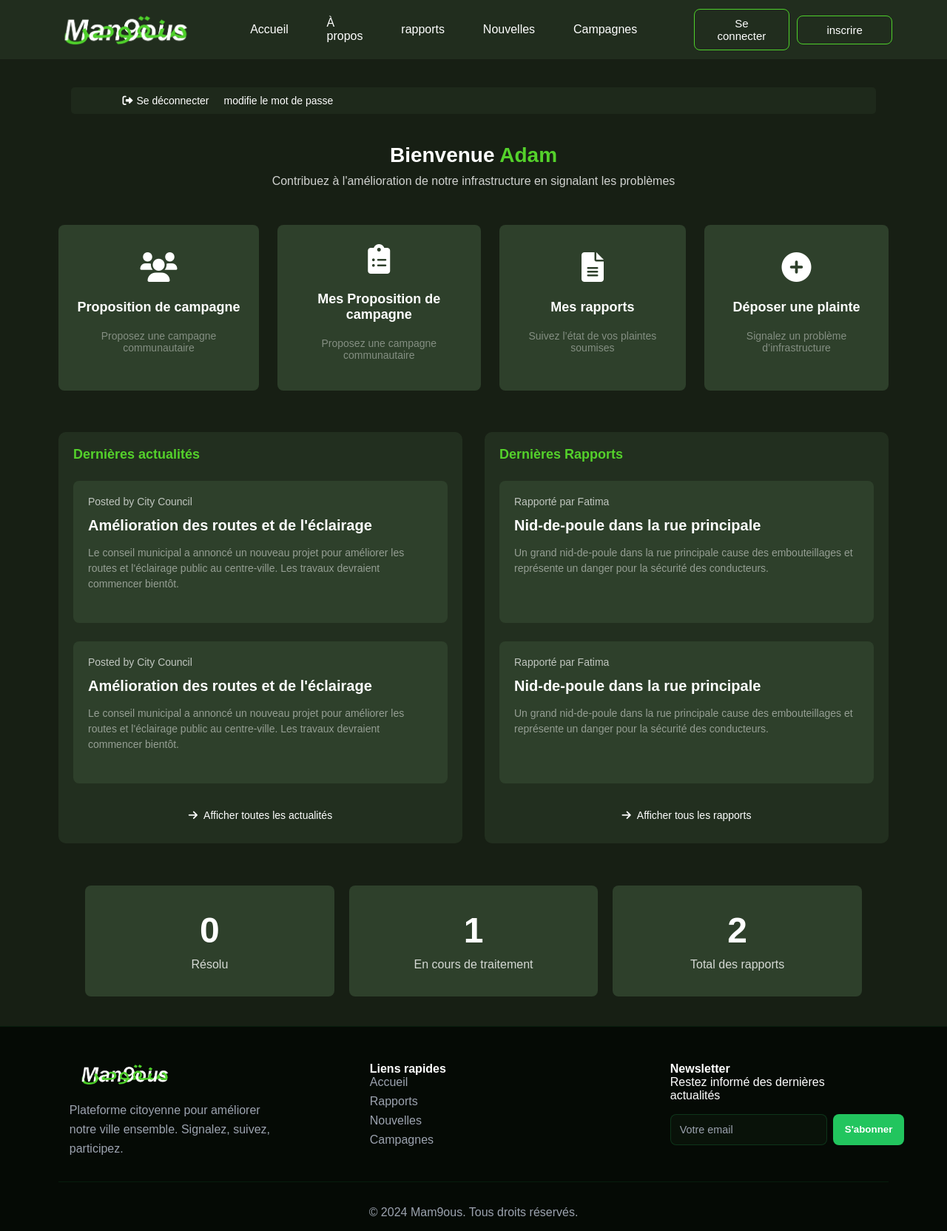
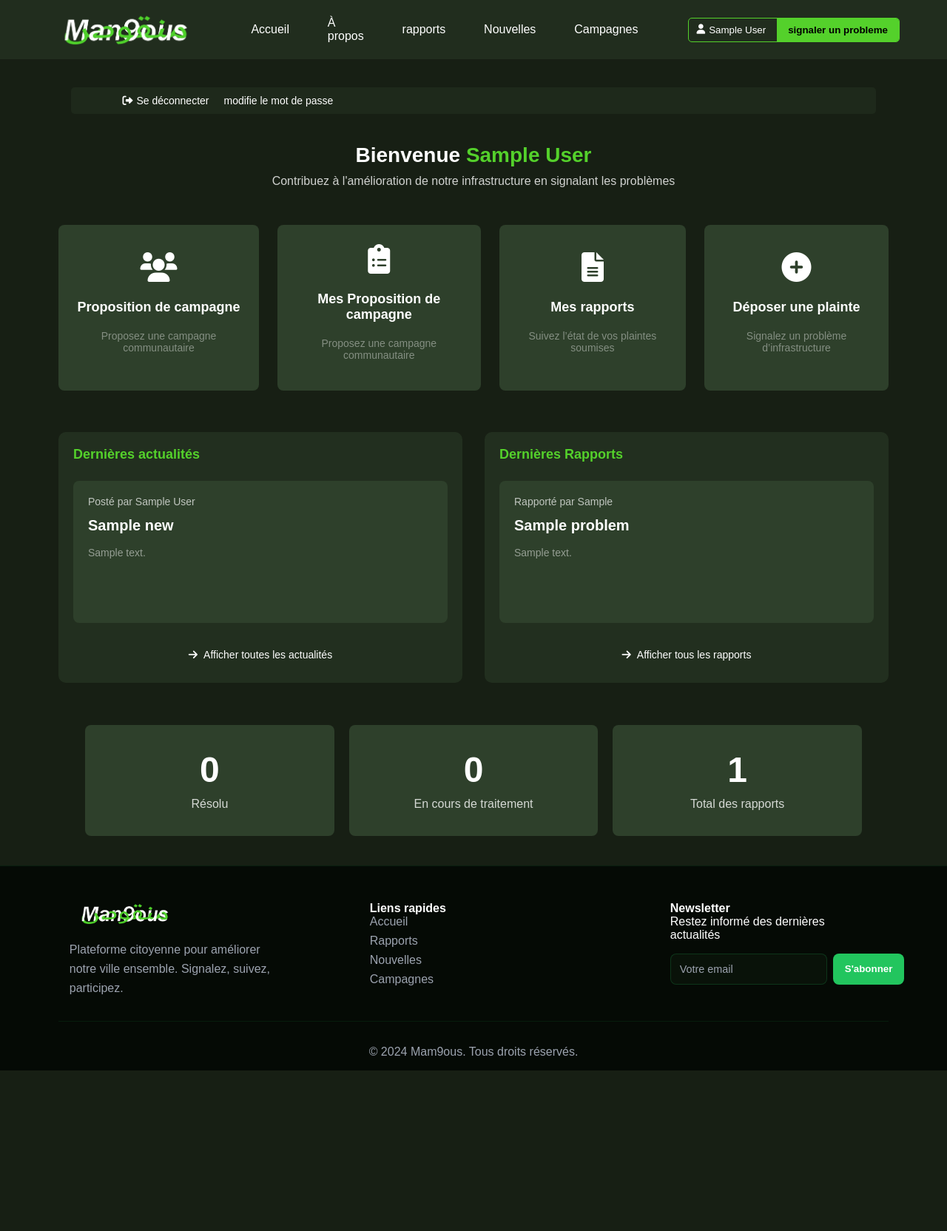
Before and after one commit to elcadii/man9ous-, a PHP site: page /profile.php in a window 1280 px wide. Shown: the whole page at 74% size. After the commit the page ends 1447 px from the top, so only its background shows below. Run offline with PHP 8.4, Linux system fonts and the light colour scheme; the visitor is signed in with stand-in values (Sample User, id 1); tables that the repository leaves empty or names only in its code hold one stand-in row (values such as "Sample post").

Commit message:
final profile

```diff
--- a/user/profile.php
+++ b/user/profile.php
@@ -1,15 +1,20 @@
+<?php
+include("scriptPhP/script_profile.php");
+
+?>
 <!DOCTYPE html>
 <html lang="fr">
+
 <head>
   <meta charset="UTF-8" />
   <meta name="viewport" content="width=device-width, initial-scale=1.0" />
   <title>Man9ous - Dashboard</title>
-    <link rel="stylesheet" href="style/profile.css"/>
+  <link rel="stylesheet" href="style/profile.css" />
   <link
     rel="stylesheet"
-      href="https://cdnjs.cloudflare.com/ajax/libs/font-awesome/6.0.0-beta3/css/all.min.css"
-    />
+    href="https://cdnjs.cloudflare.com/ajax/libs/font-awesome/6.0.0-beta3/css/all.min.css" />
 </head>
+
 <body>
   <?php
   include("../includs/header.php");
@@ -26,7 +31,9 @@
   <main>
     <div class="container">
       <div class="welcome-section">
-          <h1>Bienvenue <span class="highlight">Adam</span></h1>
+        <h1>Bienvenue <span class="highlight">
+            <?php echo htmlspecialchars($name); ?>
+          </span></h1>
         <p>
           Contribuez à l'amélioration de notre infrastructure en signalant les
           problèmes
@@ -84,7 +91,7 @@
           <h2 class="column-title">Dernières actualités</h2>
 
           <!-- News Card 1 -->
-            <div class="content-card">
+          <!-- <div class="content-card">
             <div class="card-meta">Posted by City Council</div>
             <h3 class="card-title">
               Amélioration des routes et de l'éclairage
@@ -94,20 +101,20 @@
               les routes et l'éclairage public au centre-ville. Les travaux
               devraient commencer bientôt.
             </p>
-            </div>
+          </div> -->
 
           <!-- News Card 2 -->
+          <?php foreach ($latestNews as $news): ?>
             <div class="content-card">
-              <div class="card-meta">Posted by City Council</div>
-              <h3 class="card-title">
-                Amélioration des routes et de l'éclairage
-              </h3>
+              <div class="card-meta">
+                Posté par <?= htmlspecialchars($news['first_name'] . ' ' . $news['last_name']) ?>
+              </div>
+              <h3 class="card-title"><?= htmlspecialchars($news['news_title_']) ?></h3>
               <p class="card-description">
-                Le conseil municipal a annoncé un nouveau projet pour améliorer
-                les routes et l'éclairage public au centre-ville. Les travaux
-                devraient commencer bientôt.
+                <?= nl2br(htmlspecialchars($news['news_description'])) ?>
               </p>
             </div>
+          <?php endforeach; ?>
 
           <!-- View All News Link -->
           <a href="#" class="view-all-link">
@@ -120,7 +127,7 @@
           <!-- No title for this column in the design -->
           <h2 class="column-title">Dernières Rapports</h2>
           <!-- Report Card 1 -->
-            <div class="content-card">
+          <!-- <div class="content-card">
             <div class="card-meta">Rapporté par Fatima</div>
             <h3 class="card-title">Nid-de-poule dans la rue principale</h3>
             <p class="card-description">
@@ -128,18 +135,18 @@
               embouteillages et représente un danger pour la sécurité des
               conducteurs.
             </p>
-            </div>
+          </div> -->
 
           <!-- Report Card 2 -->
+          <?php foreach ($latestReports as $report): ?>
             <div class="content-card">
-              <div class="card-meta">Rapporté par Fatima</div>
-              <h3 class="card-title">Nid-de-poule dans la rue principale</h3>
+              <div class="card-meta">Rapporté par <?= htmlspecialchars($report['first_name']) ?></div>
+              <h3 class="card-title"><?= htmlspecialchars($report['problem_name']) ?></h3>
               <p class="card-description">
-                Un grand nid-de-poule dans la rue principale cause des
-                embouteillages et représente un danger pour la sécurité des
-                conducteurs.
+                <?= nl2br(htmlspecialchars($report['description'])) ?>
               </p>
             </div>
+          <?php endforeach; ?>
 
           <!-- View All Reports Link -->
           <a href="#" class="view-all-link">
@@ -153,19 +160,19 @@
       <div class="stats-container">
         <!-- Stat Card 1 -->
         <div class="stat-card">
-            <div class="stat-number">0</div>
+          <div class="stat-number"><?= htmlspecialchars($stats['resolved_count']) ?></div>
           <div class="stat-label">Résolu</div>
         </div>
 
         <!-- Stat Card 2 -->
         <div class="stat-card">
-            <div class="stat-number">1</div>
+          <div class="stat-number"><?= htmlspecialchars($stats['in_progress_count']) ?></div>
           <div class="stat-label">En cours de traitement</div>
         </div>
 
         <!-- Stat Card 3 -->
         <div class="stat-card">
-            <div class="stat-number">2</div>
+          <div class="stat-number"><?= htmlspecialchars($stats['total_count']) ?></div>
           <div class="stat-label">Total des rapports</div>
         </div>
       </div>
@@ -175,4 +182,5 @@
   include("../includs/footer.php");
   ?>
 </body>
+
 </html>
--- /dev/null
+++ b/user/scriptPhP/script_profile.php
@@ -0,0 +1,59 @@
+<?php
+include("../confige/DbConnect.php");
+$name = $_SESSION['name'] ?? 'Guest';
+
+
+if (!isset($_SESSION['user_id'])) {
+    die("Vous devez être connecté pour voir les statistiques.");
+}
+
+$user_id = $_SESSION['user_id'];
+
+//
+$sql = "SELECT
+          SUM(CASE WHEN problem_status = 'résolu' THEN 1 ELSE 0 END) AS resolved_count,
+          SUM(CASE WHEN problem_status = 'en cours' THEN 1 ELSE 0 END) AS in_progress_count,
+          COUNT(*) AS total_count
+        FROM problem
+        WHERE user_id = ?";
+
+$stmt = $pdo->prepare($sql);
+$stmt->execute([$user_id]);
+$stats = $stmt->fetch(PDO::FETCH_ASSOC);
+
+
+if (!$stats) {
+    $stats = [
+        'resolved_count' => 0,
+        'in_progress_count' => 0,
+        'total_count' => 0
+    ];
+}
+
+
+// akhir 2 ta9ariri
+
+$sql = "SELECT p.problem_name, p.description, u.first_name
+        FROM problem p
+        JOIN users u ON p.user_id = u.user_id
+        ORDER BY p.problem_date DESC
+        LIMIT 2";
+
+$stmt = $pdo->prepare($sql);
+$stmt->execute();
+$latestReports = $stmt->fetchAll(PDO::FETCH_ASSOC);
+
+
+// // fetch last 2 news
+
+$sql = "SELECT n.news_title_, n.news_description, a.first_name, a.last_name
+        FROM news n
+        JOIN admin a ON n.admin_id = a.admin_id
+        ORDER BY n.news_id DESC
+        LIMIT 2";
+
+$stmt = $pdo->prepare($sql);
+$stmt->execute();
+$latestNews = $stmt->fetchAll(PDO::FETCH_ASSOC);
+
+?>
--- a/user/style/allActivite.css
+++ b/user/style/allActivite.css
@@ -29,6 +29,8 @@
   color: #22c55e;
 }
 .campaigns-grid {
+  width: 75%;
+  margin: auto;
   display: flex;
   flex-wrap: wrap;
   justify-content: center;
--- a/user/style/toutNouvell.css
+++ b/user/style/toutNouvell.css
@@ -29,6 +29,8 @@
 }
 
 .news-grid {
+  width: 80%;
+  margin:auto;
   display: flex;
   flex-wrap: wrap;
   justify-content: center;
```
Lines whose indentation alone changed are shown as unchanged.
